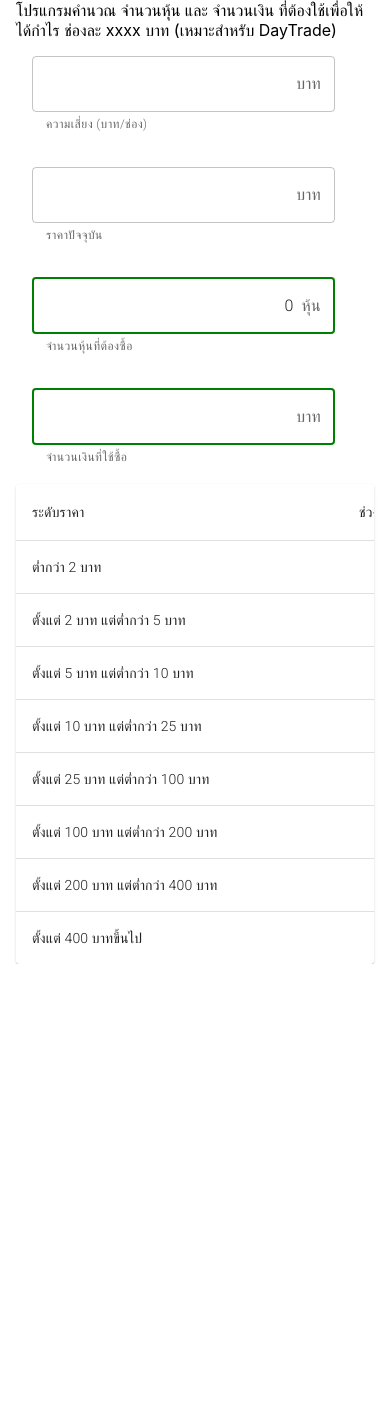
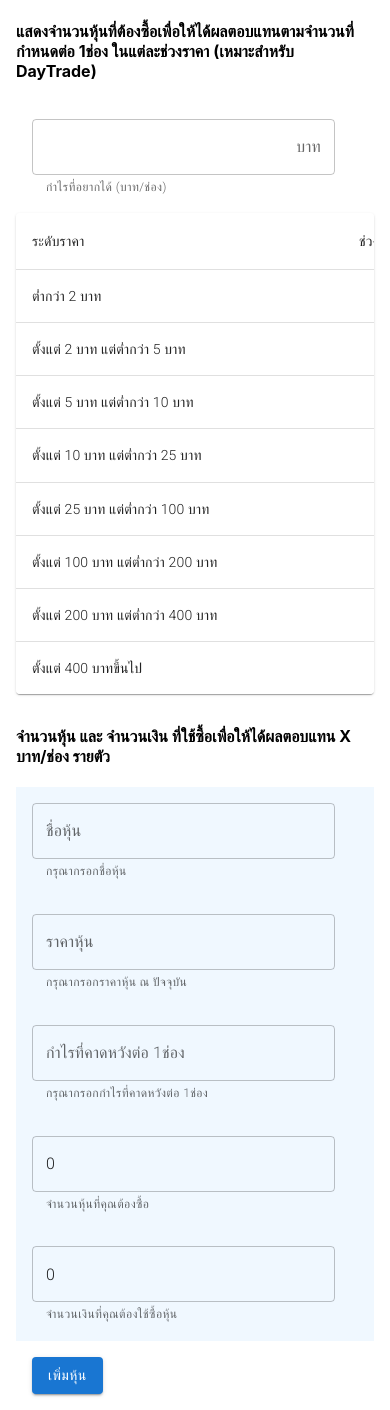
Before and after one commit to supayut/noob-trade-frontend, a React (Create React App) app: page / in a window 390 px wide. Before the commit the page ends 964 px from the top, so only its background shows below. Built offline with nearby package versions, Linux system fonts and the light colour scheme.

Commit message:
Add new function

```diff
--- /dev/null
+++ b/public/404.html
@@ -0,0 +1,33 @@
+<!DOCTYPE html>
+<html>
+  <head>
+    <meta charset="utf-8">
+    <meta name="viewport" content="width=device-width, initial-scale=1">
+    <title>Page Not Found</title>
+
+    <style media="screen">
+      body { background: #ECEFF1; color: rgba(0,0,0,0.87); font-family: Roboto, Helvetica, Arial, sans-serif; margin: 0; padding: 0; }
+      #message { background: white; max-width: 360px; margin: 100px auto 16px; padding: 32px 24px 16px; border-radius: 3px; }
+      #message h3 { color: #888; font-weight: normal; font-size: 16px; margin: 16px 0 12px; }
+      #message h2 { color: #ffa100; font-weight: bold; font-size: 16px; margin: 0 0 8px; }
+      #message h1 { font-size: 22px; font-weight: 300; color: rgba(0,0,0,0.6); margin: 0 0 16px;}
+      #message p { line-height: 140%; margin: 16px 0 24px; font-size: 14px; }
+      #message a { display: block; text-align: center; background: #039be5; text-transform: uppercase; text-decoration: none; color: white; padding: 16px; border-radius: 4px; }
+      #message, #message a { box-shadow: 0 1px 3px rgba(0,0,0,0.12), 0 1px 2px rgba(0,0,0,0.24); }
+      #load { color: rgba(0,0,0,0.4); text-align: center; font-size: 13px; }
+      @media (max-width: 600px) {
+        body, #message { margin-top: 0; background: white; box-shadow: none; }
+        body { border-top: 16px solid #ffa100; }
+      }
+    </style>
+  </head>
+  <body>
+    <div id="message">
+      <h2>404</h2>
+      <h1>Page Not Found</h1>
+      <p>The specified file was not found on this website. Please check the URL for mistakes and try again.</p>
+      <h3>Why am I seeing this?</h3>
+      <p>This page was generated by the Firebase Command-Line Interface. To modify it, edit the <code>404.html</code> file in your project's configured <code>public</code> directory.</p>
+    </div>
+  </body>
+</html>
--- a/src/components/calculate-position-size/index.tsx
+++ b/src/components/calculate-position-size/index.tsx
@@ -1,6 +1,7 @@
 import { Box, Container, FormControl, FormHelperText, InputAdornment, OutlinedInput } from '@mui/material'
 import React, { useState } from 'react'
 import SpreadPriceTable, { SpreadPriceTableType } from './speard-price-table'
+import PositionSizeByStock from './position-size-by-stock';
 
 const CalculatePositionSize: React.FC = () => {
 
@@ -23,50 +24,47 @@ const CalculatePositionSize: React.FC = () => {
     createData('ตั้งแต่ 400 บาทขึ้นไป', 2.00, 0),
   ])
 
-  const [money, setMoney] = useState("")
-  const [stockAmount, setStockAmount] = useState(0)
-
-  const calculateStockAmount = (price: number) => {
-    switch (true) {
-      case price < 2:
-        setMoney((price*rows[0].totalStock).toFixed(2))
-        setStockAmount(rows[0].totalStock)
-        break
-      case price >= 2 && price < 5:
-        console.log(rows[1].totalStock)
-        setMoney((price*rows[1].totalStock).toFixed(2))
-        setStockAmount(rows[1].totalStock)
-        break
-      case price >= 5 && price < 10:
-        setMoney((price*rows[2].totalStock).toFixed(2))
-        setStockAmount(rows[2].totalStock)
-        break
-      case price >= 10 && price < 25:
-        setMoney((price*rows[3].totalStock).toFixed(2))
-        setStockAmount(rows[3].totalStock)
-        break
-      case price >= 25 && price < 100:
-        setMoney((price*rows[4].totalStock).toFixed(2))
-        setStockAmount(rows[4].totalStock)
-        break
-      case price >= 100 && price < 200:
-        setMoney((price*rows[5].totalStock).toFixed(2))
-        setStockAmount(rows[5].totalStock)
-        break
-      case price >= 200 && price < 400:
-        setMoney((price*rows[6].totalStock).toFixed(2))
-        setStockAmount(rows[6].totalStock)
-        break
-      case price >= 400:
-        setMoney((price*rows[7].totalStock).toFixed(2))
-        setStockAmount(rows[7].totalStock)
-        break
-      default:
-        setMoney('0')
-        setStockAmount(0)
-        break
-    }
-  }
+  // const calculateStockAmount = (price: number) => {
+  //   switch (true) {
+  //     case price < 2:
+  //       setMoney((price*rows[0].totalStock).toFixed(2))
+  //       setStockAmount(rows[0].totalStock)
+  //       break
+  //     case price >= 2 && price < 5:
+  //       console.log(rows[1].totalStock)
+  //       setMoney((price*rows[1].totalStock).toFixed(2))
+  //       setStockAmount(rows[1].totalStock)
+  //       break
+  //     case price >= 5 && price < 10:
+  //       setMoney((price*rows[2].totalStock).toFixed(2))
+  //       setStockAmount(rows[2].totalStock)
+  //       break
+  //     case price >= 10 && price < 25:
+  //       setMoney((price*rows[3].totalStock).toFixed(2))
+  //       setStockAmount(rows[3].totalStock)
+  //       break
+  //     case price >= 25 && price < 100:
+  //       setMoney((price*rows[4].totalStock).toFixed(2))
+  //       setStockAmount(rows[4].totalStock)
+  //       break
+  //     case price >= 100 && price < 200:
+  //       setMoney((price*rows[5].totalStock).toFixed(2))
+  //       setStockAmount(rows[5].totalStock)
+  //       break
+  //     case price >= 200 && price < 400:
+  //       setMoney((price*rows[6].totalStock).toFixed(2))
+  //       setStockAmount(rows[6].totalStock)
+  //       break
+  //     case price >= 400:
+  //       setMoney((price*rows[7].totalStock).toFixed(2))
+  //       setStockAmount(rows[7].totalStock)
+  //       break
+  //     default:
+  //       setMoney('0')
+  //       setStockAmount(0)
+  //       break
+  //   }
+  // }
 
   const handlePositionSizeKeyup = (event: React.KeyboardEvent<HTMLInputElement>) => {
     const riskSize = Number(event.currentTarget.value)
@@ -77,14 +75,14 @@ const CalculatePositionSize: React.FC = () => {
     setRows(newRows)
   }
 
-  const handlePriceKeyup = (event: React.KeyboardEvent<HTMLInputElement>) => {
-    const price = Number(event.currentTarget.value)
-    calculateStockAmount(price)
-  }
+  // const handlePriceKeyup = (event: React.KeyboardEvent<HTMLInputElement>) => {
+  //   const price = Number(event.currentTarget.value)
+  //   calculateStockAmount(price)
+  // }
 
   return (
-    <Container maxWidth="md">
-      <div>โปรแกรมคำนวณ จำนวนหุ้น และ จำนวนเงิน ที่ต้องใช้เพื่อให้ได้กำไร ช่องละ xxxx บาท (เหมาะสำหรับ DayTrade)</div>
+    <Container maxWidth="lg">
+      <h4>แสดงจำนวนหุ้นที่ต้องซื้อเพื่อให้ได้ผลตอบแทนตามจำนวนที่กำหนดต่อ 1ช่อง ในแต่ละช่วงราคา (เหมาะสำหรับ DayTrade)</h4>
       <Box
           component="form"
           sx={{
@@ -105,9 +103,9 @@ const CalculatePositionSize: React.FC = () => {
             endAdornment={<InputAdornment position="end">บาท</InputAdornment>}
             onKeyUp={handlePositionSizeKeyup}
           />
-          <FormHelperText id="outlined-weight-helper-text">ความเสี่ยง (บาท/ช่อง)</FormHelperText>
+          <FormHelperText id="outlined-weight-helper-text">กำไรที่อยากได้ (บาท/ช่อง)</FormHelperText>
         </FormControl>
-        <FormControl>
+        {/* <FormControl>
           <OutlinedInput
             sx={{
               '& input': {
@@ -120,8 +118,8 @@ const CalculatePositionSize: React.FC = () => {
             onKeyUp={handlePriceKeyup}
           />
           <FormHelperText id="outlined-weight-helper-text">ราคาปัจจุบัน</FormHelperText>
-        </FormControl>
-        <FormControl>
+        </FormControl> */}
+        {/* <FormControl>
           <OutlinedInput
             sx={{
               '& input': {
@@ -158,10 +156,10 @@ const CalculatePositionSize: React.FC = () => {
             value={money || ''}
           />
           <FormHelperText id="outlined-weight-helper-text">จำนวนเงินที่ใช้ซื้อ</FormHelperText>
-        </FormControl>
+        </FormControl> */}
       </Box>
-
       <SpreadPriceTable rows={rows} />
+      <PositionSizeByStock/>
     </Container>
   )
 }
--- /dev/null
+++ b/src/components/calculate-position-size/position-size-by-stock/index.tsx
@@ -0,0 +1,178 @@
+import { Box, Button, TextField } from '@mui/material'
+import React from 'react'
+
+interface InputArray {
+  stockName: string
+  stockPrice?: number
+  risk?: number
+  stockAmount: number
+  cost: string
+}
+
+const PositionSizeByStock: React.FC = () => {
+
+  const [inputArray, setInputArray] = React.useState<InputArray[]>([
+    {
+      stockName: '',
+      stockPrice: undefined,
+      risk: undefined,
+      stockAmount: 0,
+      cost: '0',
+    }
+  ])
+
+  const handleStockNameChange = (event: React.ChangeEvent<HTMLInputElement>) => {
+    event.preventDefault()
+    console.log(event.target.value)
+    const { value, id } = event.target
+    const newArray = [...inputArray]
+    newArray[Number(id.split('-')[2])].stockName = value
+    setInputArray(newArray)
+    console.log(inputArray)
+  }
+
+  const getPriceSpread = (price: number) => {
+    switch (true) {
+      case price < 2:
+        return 0.01
+      case price >= 2 && price < 5:
+        return 0.02
+      case price >= 5 && price < 10:
+        return 0.05
+      case price >= 10 && price < 25:
+        return 0.10
+      case price >= 25 && price < 100:
+        return 0.25
+      case price >= 100 && price < 200:
+        return 0.50
+      case price >= 200 && price < 400:
+        return 1
+      case price >= 400:
+        return 2
+      default:
+        return 0
+    }
+  }
+
+  const calculateStockAmount = (risk: number, price: number): number => {
+    return Math.round(risk/getPriceSpread(price))
+  }
+
+  const calculateCost = (price: number, amount: number): string => {
+    return (price*amount).toFixed(2)
+  }
+
+  const handlePriceChange = (event: React.ChangeEvent<HTMLInputElement>) => {
+    event.preventDefault()
+
+    const { value, id } = event.target
+    const index = Number(id.split('-')[1])
+    const newArray = [...inputArray]
+    newArray[index].stockPrice = Number(value)
+    newArray[index].stockAmount = calculateStockAmount(inputArray[index].risk || 0, Number(value))
+    newArray[index].cost = calculateCost(Number(value), inputArray[index].stockAmount)
+    setInputArray(newArray)
+  }
+
+  const handleRiskChange = (event: React.ChangeEvent<HTMLInputElement>) => {
+    event.preventDefault()
+
+    const { value, id } = event.target
+    const index = Number(id.split('-')[1])
+    const newArray = [...inputArray]
+    newArray[index].risk = Number(value)
+    newArray[index].stockAmount = calculateStockAmount(Number(value), inputArray[index].stockPrice || 0)
+    newArray[index].cost = calculateCost(inputArray[index].stockPrice || 0, inputArray[index].stockAmount)
+    setInputArray(newArray)
+  }
+
+  const renderNewRow = (stock: InputArray, index: number) => {
+    return (
+      <Box sx={{ backgroundColor: index%2===0 ? 'aliceblue': 'none'}}>
+        <TextField
+          id={`stock-name-${index}`}
+          label="ชื่อหุ้น"
+          helperText="กรุณากรอกชื่อหุ้น"
+          value={stock.stockName}
+          onChange={handleStockNameChange}
+        >
+        </TextField>
+        <TextField
+          id={`price-${index}`}
+          label="ราคาหุ้น"
+          helperText="กรุณากรอกราคาหุ้น ณ ปัจจุบัน"
+          value={stock.stockPrice || ''}
+          onChange={handlePriceChange}
+          type='number'
+        >
+        </TextField>
+        <TextField
+          id={`risk-${index}`}
+          label="กำไรที่คาดหวังต่อ 1ช่อง"
+          helperText="กรุณากรอกกำไรที่คาดหวังต่อ 1ช่อง"
+          value={stock.risk || ''}
+          onChange={handleRiskChange}
+          type='number'
+        >
+        </TextField>
+        <TextField
+          id={`stock-amount-${index}`}
+          helperText="จำนวนหุ้นที่คุณต้องซื้อ"
+          InputProps={{
+            readOnly: true,
+          }}
+          value={stock.stockAmount}
+        >
+        </TextField>
+        <TextField
+          id={`cost-${index}`}
+          helperText="จำนวนเงินที่คุณต้องใช้ซื้อหุ้น"
+          InputProps={{
+            readOnly: true,
+          }}
+          value={stock.cost}
+        >
+        </TextField>
+      </Box>
+    )
+  }
+
+  const handleClickAddStock = () => {
+    setInputArray([...inputArray, {
+      stockName: '',
+      stockPrice: undefined,
+      risk: undefined,
+      stockAmount: 0,
+      cost: '0',
+    }])
+  }
+
+  return (
+    <Box
+      component="form"
+      sx={{
+        '& .MuiTextField-root': { m: 2, width: '30ch' },
+      }}
+      noValidate
+      autoComplete="off"
+    >
+      <h4>จำนวนหุ้น และ จำนวนเงิน ที่ใช้ซื้อเพื่อให้ได้ผลตอบแทน X บาท/ช่อง รายตัว</h4>
+      {
+        inputArray.map((stock, index) => {
+          console.log('rendersss')
+          return renderNewRow(stock, index)
+        })
+      }
+      <Button
+        sx={{ m: 2}}
+        id="add-stock-button"
+        variant="contained"
+        onClick={handleClickAddStock}
+      >
+        เพิ่มหุ้น
+      </Button>
+    </Box>
+  )
+}
+
+export default PositionSizeByStock
--- a/src/components/calculate-position-size/speard-price-table/index.tsx
+++ b/src/components/calculate-position-size/speard-price-table/index.tsx
@@ -20,7 +20,7 @@ interface SpreadPriceTableProps {
 const SpreadPriceTable: React.FC<SpreadPriceTableProps> = ({ rows }) => {
 
   return (
-    <TableContainer component={Paper}>
+    <TableContainer sx={{marginBottom: '2em'}} component={Paper}>
       <Table sx={{ minWidth: 650 }} aria-label="simple table">
         <TableHead>
           <TableRow>
@@ -32,6 +32,7 @@ const SpreadPriceTable: React.FC<SpreadPriceTableProps> = ({ rows }) => {
         <TableBody>
           {rows.map((row) => (
             <TableRow
+              hover
               key={row.stockPrice}
               sx={{ '&:last-child td, &:last-child th': { border: 0 } }}
             >
```
Also changed, not shown: firebase.json (added), 1 other file (tests, documents, lock files or other folders).
